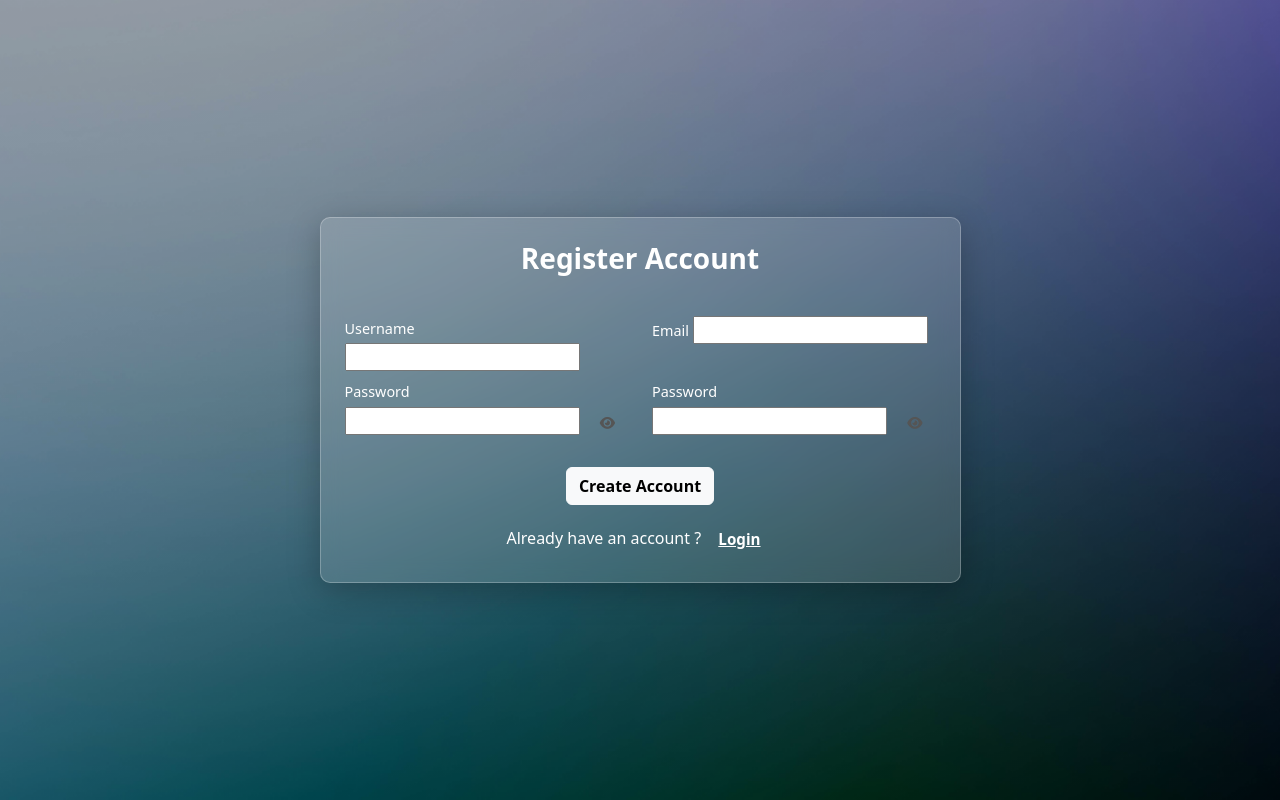
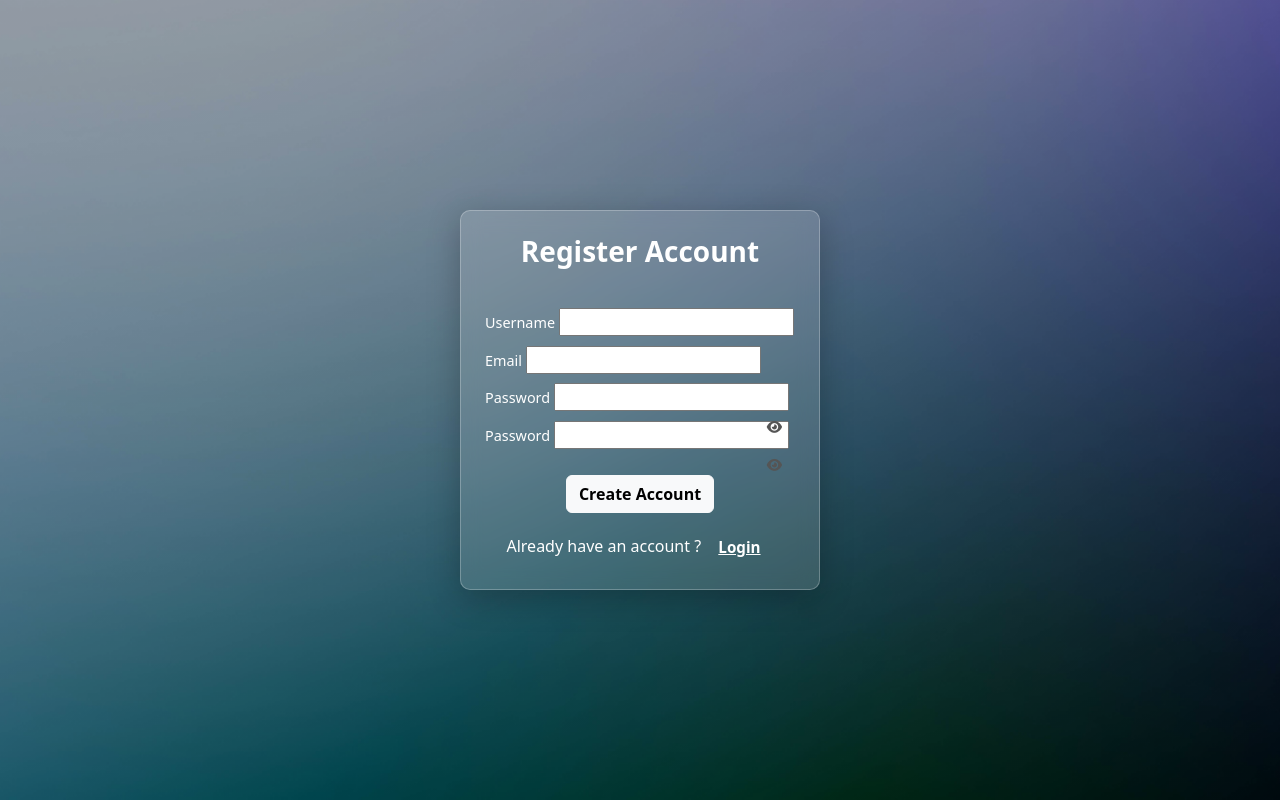
Before and after one commit to athikapriya/django-CRM, a Django app: template base/templates/base/register.html in a window 1280 px wide. Run offline with Django 3.2, Linux system fonts and the light colour scheme; the template is opened without the code that fills it, so the values that code supplies are empty, except form fields; tables that the repository leaves empty hold one stand-in row (values such as "Sample post"); form fields are guessed from the names that the template uses; some libraries are stand-ins or nearby versions.

Commit message:
Update register form to show errors

```diff
--- a/base/templates/base/register.html
+++ b/base/templates/base/register.html
@@ -49,6 +49,8 @@
 
             box-shadow: 0 8px 32px rgba(0, 0, 0, 0.25);
             color: #ffffff;
+
+            width : 360px;
         }
 
         .card h1,
@@ -115,6 +117,12 @@
         .login-link{
             font-size: 0.95rem !important;
         }
+
+        @media screen and (max-width: 576px) {
+            .card{
+                width: auto;
+            }
+        }
     </style>
     <!-- internal stylesheet ends -->
 
@@ -126,7 +134,7 @@
         <section id="register-form">
             <div class="container min-vh-100 d-flex justify-content-center align-items-center">
                 <div class="row">
-                    <div class="col-11 col-sm-9 col-md-7 mx-auto">
+                    <div class="mx-auto">
                         <div class="card card-body p-4">
                             <h1 class="fs-3 mb-3 fw-semibold text-center">Register Account </h4>
                             <br>
@@ -134,60 +142,79 @@
                             <form action="" method="POST">
                                 {% csrf_token %}
 
-                               <div class="row">
                                 <!-- username starts -->
-                                <div class="col-lg-6">
-                                    <div class="field">
+                                <div class="field ">
                                     <label class="form-label">{{ form.username.label }}</label>
                                         {{ form.username }}
+                                        <div>
+                                            {% for error in form.username.errors %}
+                                                <small class="">
+                                                    <i class="fa-solid fa-triangle-exclamation"></i>
+                                                    {{ error }}
+                                                </small>
+                                                <br>
+                                        {% endfor %}
                                     </div>
                                 </div>
+
                                 <!-- username ends -->
 
                                 <!-- email starts -->
-                                <div class="col-lg-6">
-                                    <div class="field">
+                                <div class="field ">
                                     <label class="form-label">{{ form.email.label }}</label>
                                     {{ form.email }}
+                                    <div>
+                                        {% for error in form.email.errors %}
+                                            <small class="">
+                                                <i class="fa-solid fa-triangle-exclamation"></i>
+                                                {{ error }}
+                                            </small>
+                                            <br>
+                                        {% endfor %}
+                                    </div>
+                                    <div>
                                     </div>
                                 </div>
                                 <!-- email ends -->
 
                                 <!-- password1 starts -->
-                                <div class="col-lg-6">
-                                    <div class="field position-relative">
+                                <div class="field position-relative ">
                                     <label  class="form-label">{{ form.password1.label }}</label>
                                     {{ form.password1 }}
                                     <span class="toggle-password">
                                         <i class="fa-solid fa-eye"></i>
                                     </span>
                                 </div>
-                                </div>
                                 <!-- password1 ends -->
 
                                 <!-- password2 starts -->
-                                <div class="col-lg-6">
-                                    <div class="field position-relative">
+                                <div class="field position-relative ">
                                     <label class="form-label">{{ form.password2.label }}</label>
                                     {{ form.password2 }}
                                     <span class="toggle-password">
                                         <i class="fa-solid fa-eye"></i>
                                     </span>
+                                    <div>
+                                        {% for error in form.password2.errors %}
+                                            <small class="">
+                                                <i class="fa-solid fa-triangle-exclamation"></i>
+                                                {{ error }}
+                                            </small>
+                                            <br>
+                                        {% endfor %}
                                     </div>
                                 </div>
                                 <!-- password2 ends -->
 
-                               </div>
-
                                 <!-- register submit button -->
-                                <div class="d-flex justify-content-center align-items-center mt-4 mb-3">
+                                <div class="d-flex justify-content-center align-items-center  mt-3 mt-sm-4 mb-3">
                                     <button type="submit" class="btn btn-light fw-semibold">Create Account</button>
                                 </div>
 
                             </form>
 
                             <div class="">
-                                <div class="d-flex justify-content-center">
+                                <div class="d-flex justify-content-center align-items-center text-center">
                                     <p class="mb-0 ">Already have an account ?
                                         <a href="{% url 'login' %}" class="btn text-white text-decoration-underline login-link fw-semibold">Login</a>
                                     </p>
```
Lines whose indentation alone changed are shown as unchanged.
